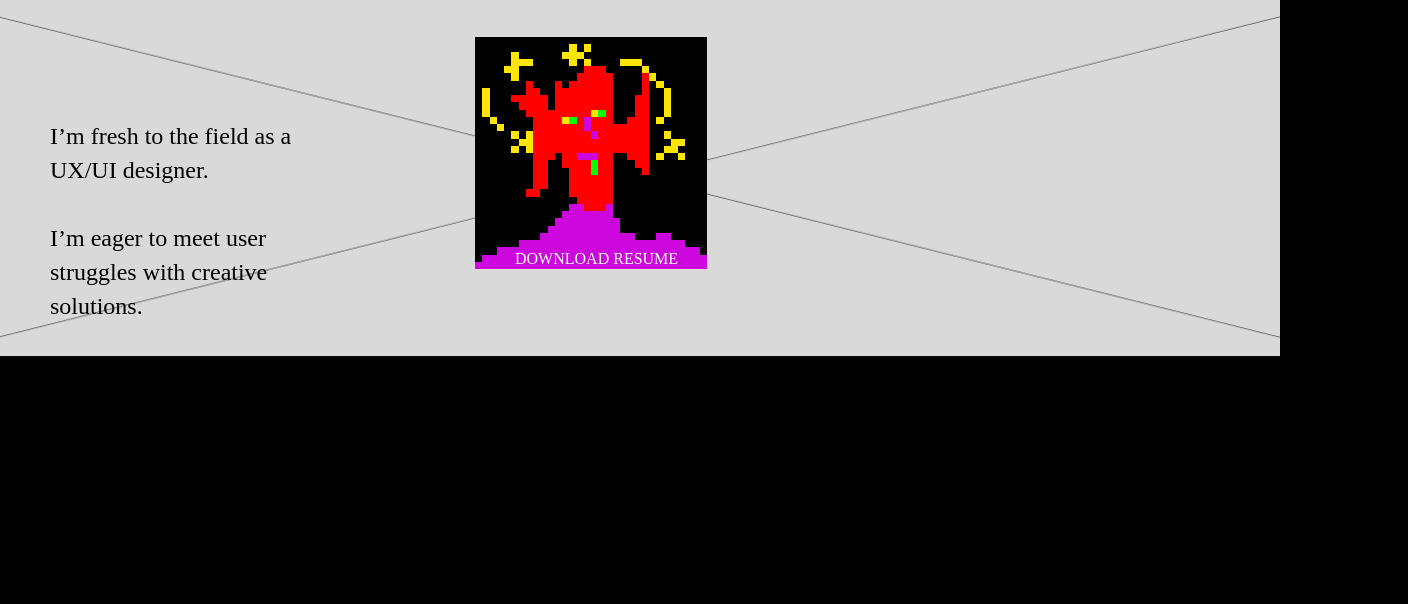
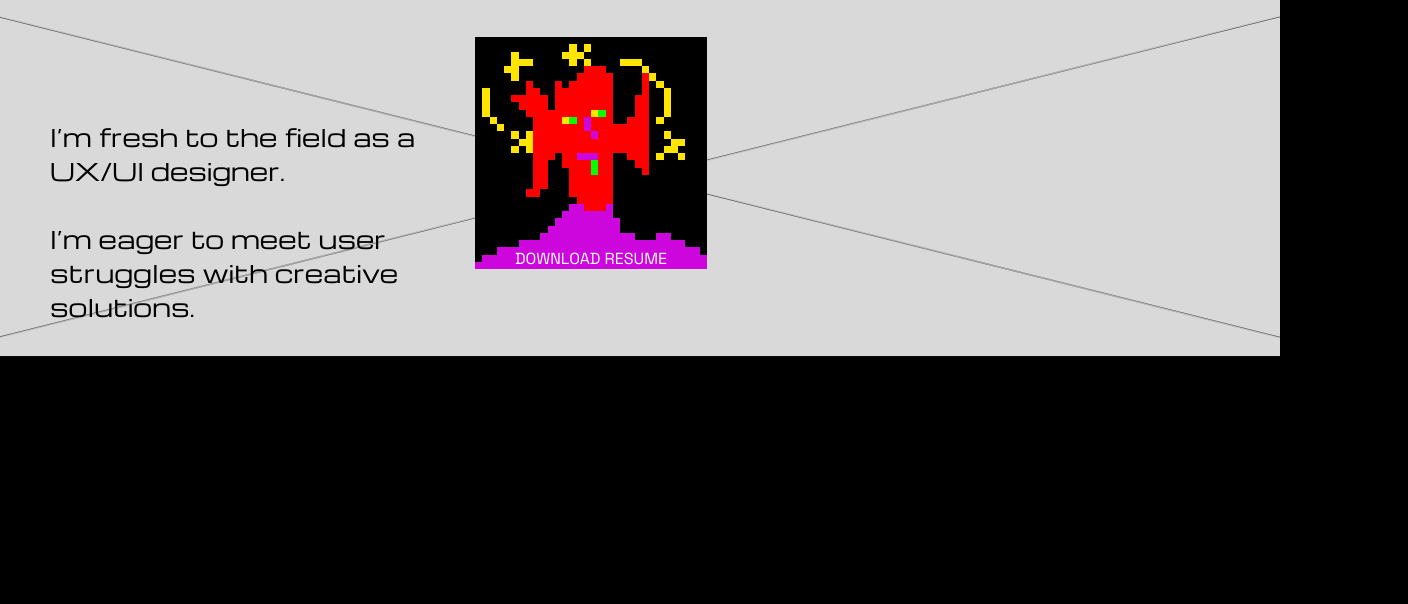
Before and after one commit to crueltyjohn/Portfolio, a plain HTML site: page index.html in a window 1280 px wide. Shown: the part 143-747 px from the top of the page, 1408 px wide, since content can reach past the window. Drawn offline with Linux system fonts and the light colour scheme.

Commit message:
font face work

```diff
--- a/CSS/style.css
+++ b/CSS/style.css
@@ -274,7 +274,7 @@ h3 {
 }
 
 p {
-    font-family: 'Space Grotesk';
+    font-family: 'Space-Grotesk';
     font-style: normal;
     font-weight: 400;
     font-size: 16px;
@@ -282,3 +282,15 @@ p {
     color: #FFFFFF;
 }
 /*font families above*/
+
+/*custom font info*/
+
+@font-face {
+    font-family: Michroma;
+    src: url(Michroma-Regular.ttf) format(truetype);
+}
+
+@font-face {
+    font-family: 'Space-Grotesk';
+    src: url(SpaceGrotesk-VariableFont_wght.ttf) format(truetype);
+}
```
Also changed, not shown: CSS/Michroma-Regular.ttf (added), CSS/SpaceGrotesk-VariableFont_wght.ttf (added).
